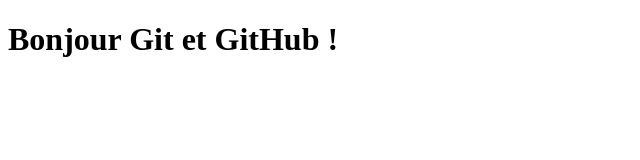
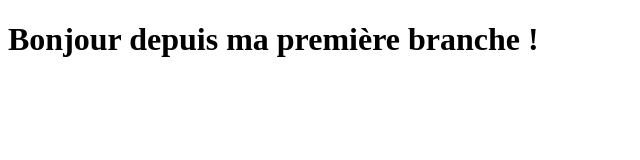
Before and after one commit to bienkazadi07-cpu/apprentissage-git, a plain HTML site: page index.html in a window 1280 px wide. Shown: the whole page, without its empty margins (0-640 px from the left). Drawn offline with Linux system fonts and the light colour scheme.

Commit message:
Modification sur ma première branche

```diff
--- a/index.html
+++ b/index.html
@@ -4,6 +4,6 @@
     <title>Mon premier site</title>
 </head>
 <body>
-    <h1>Bonjour Git et GitHub !</h1>
+    <h1>Bonjour depuis ma première branche !</h1>
 </body>
 </html>
```
